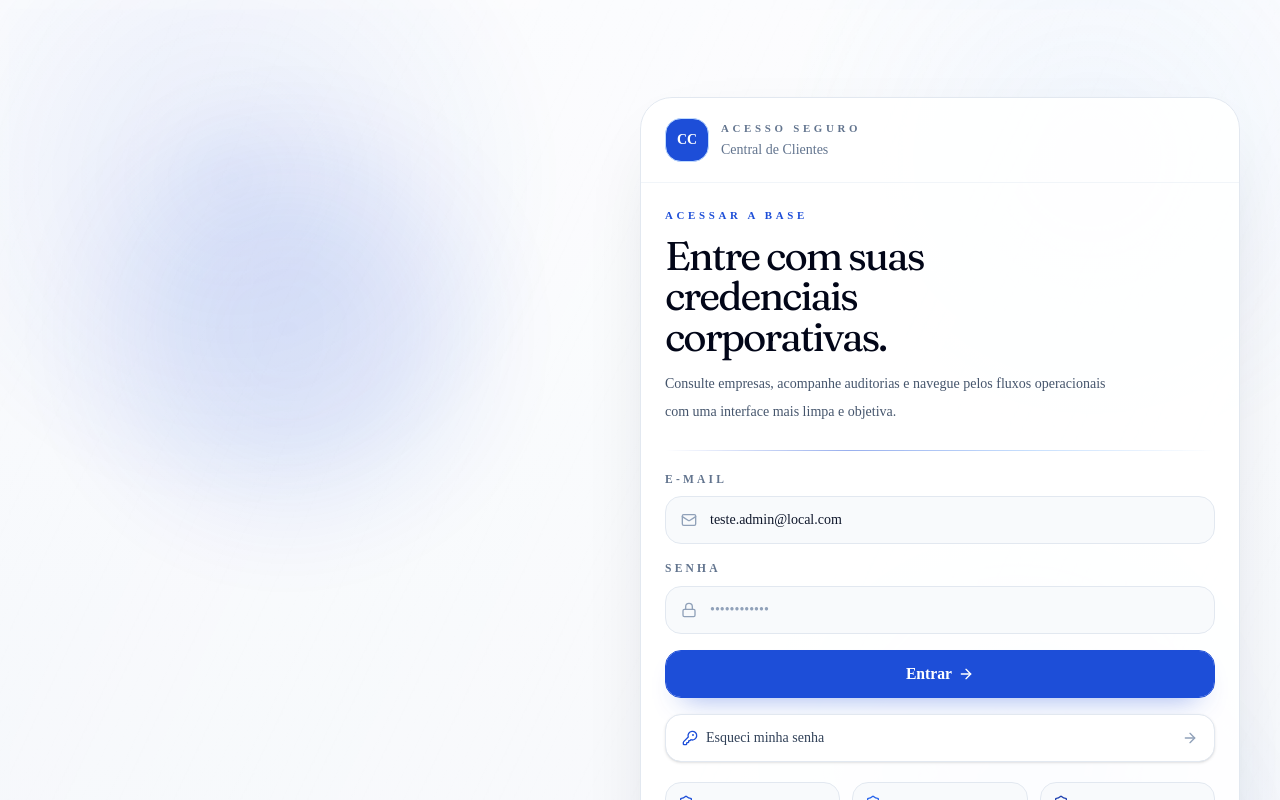
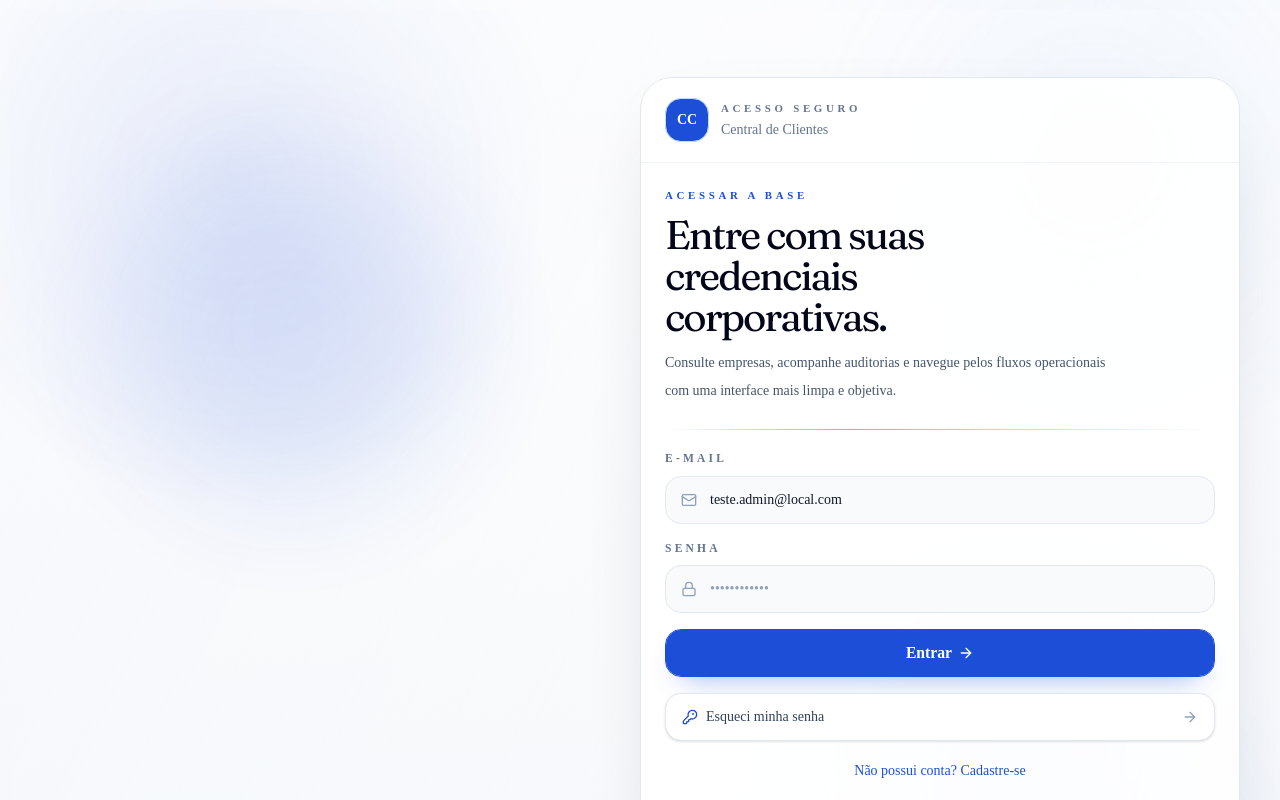
Before and after one commit to GodHercules/consultaai, a Next.js app: page /login in a window 1280 px wide. Shown: the top 800 px of the page. Built offline with nearby package versions, Linux system fonts and the light colour scheme.

Commit message:
Adicionar cadastro de usuários na tela de login

```diff
--- a/app/(public)/login/page.tsx
+++ b/app/(public)/login/page.tsx
@@ -3,13 +3,15 @@ import { LoginForm } from "@/components/auth/login-form";
 export const dynamic = "force-dynamic";
 
 export default async function LoginPage(props: {
-  searchParams: Promise<{ next?: string | string[]; error?: string | string[] }>;
+  searchParams: Promise<{ next?: string | string[]; error?: string | string[]; registered?: string | string[] }>;
 }) {
   const searchParams = await props.searchParams;
   const nextParam = searchParams.next;
   const next = Array.isArray(nextParam) ? nextParam[0] : nextParam;
   const errorParam = searchParams.error;
   const error = Array.isArray(errorParam) ? errorParam[0] : errorParam;
+  const registeredParam = searchParams.registered;
+  const registered = (Array.isArray(registeredParam) ? registeredParam[0] : registeredParam) === "1";
 
-  return <LoginForm next={next} error={error} />;
+  return <LoginForm next={next} error={error} registered={registered} />;
 }
--- /dev/null
+++ b/app/api/auth/register/route.ts
@@ -0,0 +1,73 @@
+import { z } from "zod";
+import { prisma } from "@/lib/prisma";
+import { rateLimit } from "@/lib/rateLimit";
+import { auditLog } from "@/services/audit";
+import { hashPassword, validateNewPassword } from "@/services/auth/password";
+import { getClientIp } from "@/utils/request";
+
+export const runtime = "nodejs";
+
+const schema = z.object({
+  name: z.string().trim().min(2).max(120),
+  email: z.string().email().transform((value) => value.toLowerCase().trim()),
+  password: z.string().min(1),
+  confirmPassword: z.string().min(1),
+});
+
+export async function POST(request: Request) {
+  const body = await request.json().catch(() => null);
+  const parsed = schema.safeParse(body);
+
+  if (!parsed.success) {
+    return Response.json({ error: "INVALID_INPUT" }, { status: 400 });
+  }
+
+  if (parsed.data.password !== parsed.data.confirmPassword) {
+    return Response.json({ error: "PASSWORDS_DO_NOT_MATCH" }, { status: 400 });
+  }
+
+  if (validateNewPassword(parsed.data.password)) {
+    return Response.json({ error: "WEAK_PASSWORD" }, { status: 400 });
+  }
+
+  const ip = getClientIp(request.headers) ?? "unknown";
+  const limiter = await rateLimit({
+    key: `register:${ip}:${parsed.data.email}`,
+    limit: 5,
+    windowMs: 15 * 60 * 1000,
+  });
+  if (!limiter.ok) {
+    return Response.json({ error: "RATE_LIMITED" }, { status: 429 });
+  }
+
+  try {
+    const user = await prisma.user.create({
+      data: {
+        name: parsed.data.name,
+        email: parsed.data.email,
+        passwordHash: await hashPassword(parsed.data.password),
+        role: "USER",
+        isActive: true,
+        mustChangePassword: false,
+      },
+      select: { id: true, name: true, email: true, role: true },
+    });
+
+    await auditLog({
+      userId: user.id,
+      action: "USER_REGISTERED",
+      entity: "User",
+      entityId: user.id,
+      newValue: { email: user.email, role: user.role, ip },
+    });
+
+    return Response.json({ user }, { status: 201 });
+  } catch (error) {
+    if (error && typeof error === "object" && "code" in error && error.code === "P2002") {
+      return Response.json({ error: "EMAIL_ALREADY_EXISTS" }, { status: 409 });
+    }
+
+    console.error("Public user registration failed", error);
+    return Response.json({ error: "SERVICE_UNAVAILABLE" }, { status: 503 });
+  }
+}
--- a/components/auth/login-form.tsx
+++ b/components/auth/login-form.tsx
@@ -1,5 +1,8 @@
+"use client";
+
+import { useState } from "react";
 import Link from "next/link";
-import { ArrowRightIcon, KeyRoundIcon, LockIcon, MailIcon, ShieldCheckIcon } from "lucide-react";
+import { ArrowLeftIcon, ArrowRightIcon, KeyRoundIcon, LockIcon, MailIcon, ShieldCheckIcon, UserRoundIcon } from "lucide-react";
 import { Button } from "@/components/ui/button";
 import { Input } from "@/components/ui/input";
 import { Label } from "@/components/ui/label";
@@ -11,6 +14,12 @@ function messageForError(error?: string | null) {
       return "Senha temporária expirada. Use 'Esqueci minha senha'.";
     case "INVALID_INPUT":
       return "E-mail inválido. Use um formato como nome@dominio.com.";
+    case "EMAIL_ALREADY_EXISTS":
+      return "Este e-mail já está cadastrado. Tente entrar ou use outro e-mail.";
+    case "WEAK_PASSWORD":
+      return "A senha deve ter pelo menos 12 caracteres, com maiúsculas, minúsculas, números e símbolos.";
+    case "PASSWORDS_DO_NOT_MATCH":
+      return "As senhas informadas não coincidem.";
     case "RATE_LIMITED":
       return "Muitas tentativas. Aguarde alguns minutos e tente novamente.";
     case "SERVICE_UNAVAILABLE":
@@ -21,7 +30,10 @@ function messageForError(error?: string | null) {
   }
 }
 
-export function LoginForm(props: { next?: string | null; error?: string | null }) {
+export function LoginForm(props: { next?: string | null; error?: string | null; registered?: boolean }) {
+  const [registering, setRegistering] = useState(false);
+  const [registerError, setRegisterError] = useState<string | null>(null);
+  const [registeringRequest, setRegisteringRequest] = useState(false);
   const action = new URLSearchParams();
   action.set("redirect", "1");
   if (props.next) action.set("next", props.next);
@@ -45,26 +57,63 @@ export function LoginForm(props: { next?: string | null; error?: string | null }
       <div className="p-5 sm:p-6">
         <div className="space-y-3">
           <p className="text-[0.68rem] font-semibold uppercase tracking-[0.34em] text-[#1d4ed8]">
-            Acessar a base
+            {registering ? "Criar acesso" : "Acessar a base"}
           </p>
           <h1 className="max-w-sm font-display text-3xl leading-[1.02] tracking-[-0.05em] text-slate-950 sm:text-[2.5rem]">
-            Entre com suas credenciais corporativas.
+            {registering ? "Crie seu acesso à Central de Clientes." : "Entre com suas credenciais corporativas."}
           </h1>
           <p className="max-w-md text-sm leading-7 text-slate-600">
-            Consulte empresas, acompanhe auditorias e navegue pelos fluxos operacionais com uma interface
-            mais limpa e objetiva.
+            {registering
+              ? "Preencha seus dados para criar uma conta de usuário e começar a acessar a plataforma."
+              : "Consulte empresas, acompanhe auditorias e navegue pelos fluxos operacionais com uma interface mais limpa e objetiva."}
           </p>
         </div>
 
         <div className="mt-6 h-px bg-[linear-gradient(90deg,transparent,rgba(29,78,216,0.45),rgba(96,165,250,0.35),transparent)]" />
 
-        {props.error ? (
-          <div className="mt-5 rounded-[1.2rem] border border-rose-200 bg-rose-50 px-4 py-3 text-sm leading-6 text-rose-700">
-            {messageForError(props.error)}
+        {props.registered ? (
+          <div className="mt-5 rounded-[1.2rem] border border-emerald-200 bg-emerald-50 px-4 py-3 text-sm leading-6 text-emerald-700">
+            Cadastro realizado com sucesso. Entre com seu e-mail e senha para continuar.
           </div>
         ) : null}
 
-        <form method="post" action={`/api/auth/login?${action.toString()}`} className="mt-5 space-y-4">
+        {(props.error || registerError) ? (
+          <div className="mt-5 rounded-[1.2rem] border border-rose-200 bg-rose-50 px-4 py-3 text-sm leading-6 text-rose-700">
+            {messageForError(registerError ?? props.error)}
+          </div>
+        ) : null}
+
+        <form
+          method={registering ? "post" : undefined}
+          action={registering ? undefined : `/api/auth/login?${action.toString()}`}
+          onSubmit={registering ? async (event) => {
+            event.preventDefault();
+            setRegisteringRequest(true);
+            setRegisterError(null);
+            const formData = new FormData(event.currentTarget);
+            const response = await fetch("/api/auth/register", {
+              method: "POST",
+              headers: { "content-type": "application/json" },
+              body: JSON.stringify(Object.fromEntries(formData.entries())),
+            });
+            const data = await response.json().catch(() => ({}));
+            setRegisteringRequest(false);
+            if (response.ok) {
+              window.location.href = "/login?registered=1";
+            } else {
+              setRegisterError(data.error ?? "INVALID_INPUT");
+            }
+          } : undefined}
+          className="mt-5 space-y-4"
+        >
+          {registering ? <div className="space-y-2">
+            <Label htmlFor="name" className="text-[0.72rem] font-semibold uppercase tracking-[0.28em] text-slate-500">Nome completo</Label>
+            <div className="relative">
+              <UserRoundIcon className="pointer-events-none absolute left-4 top-1/2 size-4 -translate-y-1/2 text-slate-400" />
+              <Input id="name" name="name" type="text" autoComplete="name" required placeholder="Seu nome completo" className="h-12 rounded-[1rem] border-slate-200 bg-slate-50 pl-11 text-slate-900 placeholder:text-slate-400 shadow-none focus-visible:bg-white" />
+            </div>
+          </div> : null}
+
           <div className="space-y-2">
             <Label
               htmlFor="email"
@@ -75,13 +124,14 @@ export function LoginForm(props: { next?: string | null; error?: string | null }
             <div className="relative">
               <MailIcon className="pointer-events-none absolute left-4 top-1/2 size-4 -translate-y-1/2 text-slate-400" />
               <Input
+                key={registering ? "register-email" : "login-email"}
                 id="email"
                 name="email"
                 type="email"
                 autoComplete="email"
                 inputMode="email"
                 required
-                defaultValue={TEST_ADMIN_DISPLAY_EMAIL}
+                defaultValue={registering ? "" : TEST_ADMIN_DISPLAY_EMAIL}
                 placeholder="seu.email@empresa.com"
                 className="h-12 rounded-[1rem] border-slate-200 bg-slate-50 pl-11 text-slate-900 placeholder:text-slate-400 shadow-none focus-visible:bg-white"
               />
@@ -101,7 +151,7 @@ export function LoginForm(props: { next?: string | null; error?: string | null }
                 id="password"
                 name="password"
                 type="password"
-                autoComplete="current-password"
+                autoComplete={registering ? "new-password" : "current-password"}
                 required
                 placeholder="••••••••••••"
                 className="h-12 rounded-[1rem] border-slate-200 bg-slate-50 pl-11 text-slate-900 placeholder:text-slate-400 shadow-none focus-visible:bg-white"
@@ -109,15 +159,23 @@ export function LoginForm(props: { next?: string | null; error?: string | null }
             </div>
           </div>
 
+          {registering ? <div className="space-y-2">
+            <Label htmlFor="confirmPassword" className="text-[0.72rem] font-semibold uppercase tracking-[0.28em] text-slate-500">Confirmar senha</Label>
+            <div className="relative">
+              <LockIcon className="pointer-events-none absolute left-4 top-1/2 size-4 -translate-y-1/2 text-slate-400" />
+              <Input id="confirmPassword" name="confirmPassword" type="password" autoComplete="new-password" required placeholder="Repita sua senha" className="h-12 rounded-[1rem] border-slate-200 bg-slate-50 pl-11 text-slate-900 placeholder:text-slate-400 shadow-none focus-visible:bg-white" />
+            </div>
+          </div> : null}
+
             <Button
             type="submit"
             className="h-12 w-full rounded-[1rem] border border-[#1d4ed8] bg-[#1d4ed8] text-[0.98rem] font-semibold text-white shadow-[0_14px_28px_-18px_rgba(29,78,216,0.8)] transition hover:translate-y-[-1px] hover:bg-[#1e40af]"
           >
-            Entrar
+            {registeringRequest ? "Criando acesso..." : registering ? "Criar minha conta" : "Entrar"}
             <ArrowRightIcon className="size-4" />
           </Button>
 
-          <Button
+          {!registering ? <Button
             asChild
             variant="outline"
             className="h-12 w-full justify-between rounded-[1rem] border-slate-200 bg-white px-4 text-slate-700 hover:border-slate-300 hover:bg-slate-50"
@@ -129,8 +187,16 @@ export function LoginForm(props: { next?: string | null; error?: string | null }
               </span>
               <ArrowRightIcon className="size-4 text-slate-400" />
             </Link>
-          </Button>
+          </Button> : null}
+
+          {registering ? <Button type="button" variant="outline" onClick={() => { setRegistering(false); setRegisterError(null); }} className="h-12 w-full rounded-[1rem] border-slate-200 bg-white text-slate-700">
+            <ArrowLeftIcon className="size-4" /> Voltar para entrar
+          </Button> : null}
         </form>
+
+        {!registering ? <button type="button" onClick={() => { setRegistering(true); setRegisterError(null); }} className="mt-5 w-full text-center text-sm font-medium text-[#1d4ed8] hover:underline">
+          Não possui conta? Cadastre-se
+        </button> : null}
 
         <div className="mt-5 grid gap-3 sm:grid-cols-3">
           <div className="rounded-[1rem] border border-slate-200 bg-slate-50 px-3 py-3">
```
